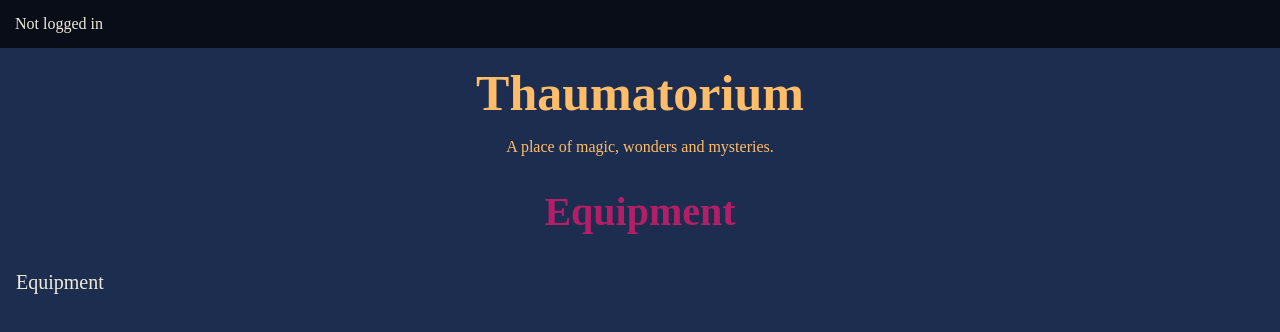
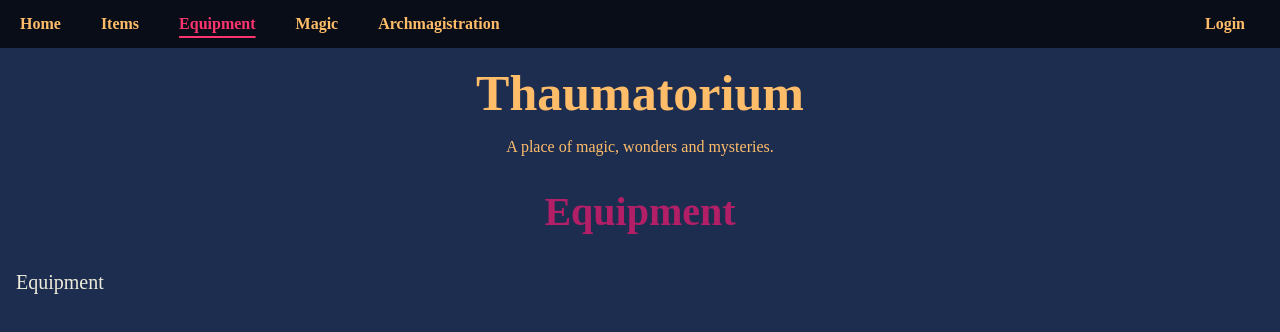
Before and after one commit to julesnuggy/thaumatorium, a React app in the folder frontend/: page /equipment in a window 1280 px wide. Shown: the top 332 px of the page. Built offline with nearby package versions, Linux system fonts and the light colour scheme.

Commit message:
Create site Header component

```diff
--- a/frontend/src/App.module.scss
+++ /dev/null
@@ -1,7 +0,0 @@
-@import 'src/constants/colours.scss';
-
-.headerBar {
-  padding: 15px;
-  background-color: $black-opaque;
-  color: $beige;
-}
--- a/frontend/src/App.tsx
+++ b/frontend/src/App.tsx
@@ -1,4 +1,4 @@
-import React, { createContext, useState } from 'react';
+import React, { createContext, useState } from "react";
 import { BrowserRouter, Switch, Route, Redirect } from 'react-router-dom';
 
 import Home from './pages/Home';
@@ -8,11 +8,11 @@ import Magic from './pages/Magic';
 import Archmagistration from './pages/Archmagistration';
 import Login from './pages/Login';
 
-import styles from './App.module.scss';
 import './Global.module.scss';
+import Header from "./components/Header/Header";
 
 type LoginContextType = {
-  loggedInUser: boolean,
+  loggedInUser: string,
   setLoggedInUser: React.Dispatch<any>
 }
 
@@ -28,9 +28,7 @@ const App = (): React.FC => {
   return (
     <BrowserRouter>
       <LoginContext.Provider value={loginContextValues}>
-        <div className={styles.headerBar}>
-          {loggedInUser ? `Logged in as: ${loggedInUser}` : 'Not logged in'}
-        </div>
+        <Header LoginContext={LoginContext} />
         <Switch>
           <Route exact path="/">
             <Home/>
--- /dev/null
+++ b/frontend/src/components/Header/Header.module.scss
@@ -0,0 +1,48 @@
+@import 'src/constants/colours';
+
+.header {
+  color: $yellow;
+
+  .navBar {
+    display: flex;
+    justify-content: space-between;
+    padding: 15px;
+    background-color: $black-opaque;
+    color: $beige;
+
+    .navButtonsWrapper, .account {
+      .navLink {
+        margin: 0 15px;
+        padding: 5px;
+        color: $yellow;
+        font-weight: bold;
+        text-decoration: none;
+
+        &:first-of-type {
+          margin-left: 0;
+        }
+
+        &:hover {
+          cursor: pointer;
+        }
+      }
+
+      .current {
+        color: $hot-pink;
+        text-decoration: underline;
+        text-underline-offset: 7px;
+        text-decoration-thickness: 2px;
+      }
+    }
+  }
+
+  .headerWrapper {
+    padding: 1rem;
+    text-align: center;
+
+    .headerTitle {
+      font-size: 50px;
+      font-weight: bold;
+    }
+  }
+}
--- /dev/null
+++ b/frontend/src/components/Header/Header.tsx
@@ -0,0 +1,44 @@
+import React from "react";
+
+import HeaderNavLink from './HeaderNavLink';
+import { navLocations } from '../../constants/navLocations';
+
+import styles from './Header.module.scss';
+
+type HeaderProps = {
+  LoginContext: React.Context
+}
+
+const Header = ({ LoginContext }: HeaderProps) => {
+  const { home, items, equipment, magic, archmagistration, login } = navLocations;
+  const Account = () => (
+    <LoginContext.Consumer>
+      {({ loggedInUser }) =>
+        (loggedInUser ? `Logged in as: ${loggedInUser}` : <HeaderNavLink location={login} />)
+      }
+    </LoginContext.Consumer>
+  )
+
+  return (
+    <div className={styles.header}>
+      <div className={styles.navBar}>
+        <div className={styles.navButtonsWrapper}>
+          <HeaderNavLink location={home} />
+          <HeaderNavLink location={items} />
+          <HeaderNavLink location={equipment} />
+          <HeaderNavLink location={magic} />
+          <HeaderNavLink location={archmagistration} />
+        </div>
+        <div className={styles.account}>
+          <Account />
+        </div>
+      </div>
+      <div className={styles.headerWrapper}>
+        <div className={styles.headerTitle}>Thaumatorium</div>
+        <p>A place of magic, wonders and mysteries.</p>
+      </div>
+    </div>
+  )
+}
+
+export default Header;
--- /dev/null
+++ b/frontend/src/components/Header/HeaderNavLink.tsx
@@ -0,0 +1,22 @@
+import React from 'react';
+import { NavLink } from 'react-router-dom';
+
+import { NavLocation } from '../../constants/navLocations';
+
+import styles from './Header.module.scss';
+
+type NavButtonProps = {
+  location: NavLocation,
+}
+
+const HeaderNavLink = ({ location }: NavButtonProps) => (
+  <NavLink
+    exact
+    to={location.path}
+    className={styles.navLink}
+    activeClassName={styles.current}>
+    {location.name}
+  </NavLink>
+);
+
+export default HeaderNavLink;
--- a/frontend/src/components/Page/Page.module.scss
+++ b/frontend/src/components/Page/Page.module.scss
@@ -1,15 +1,4 @@
 @import 'src/constants/colours';
-
-.header {
-  padding: 1rem;
-  text-align: center;
-  color: $yellow;
-
-  .headerTitle {
-    font-size: 50px;
-    font-weight: bold;
-  }
-}
 
 .pageTitle {
   text-align: center;
--- a/frontend/src/components/Page/Page.tsx
+++ b/frontend/src/components/Page/Page.tsx
@@ -9,10 +9,6 @@ type props = {
 
 const Page = ({ children, title }: props): React.FC => (
   <>
-    <div className={styles.header}>
-      <div className={styles.headerTitle}>Thaumatorium</div>
-      <p>A place of magic, wonders and mysteries.</p>
-    </div>
     <div className={styles.pageTitle}>{title}</div>
     <div className={styles.content}>
       {children}
--- /dev/null
+++ b/frontend/src/constants/navLocations.ts
@@ -0,0 +1,33 @@
+export type NavLocation = {
+  name: string,
+  path: string
+}
+
+export type NavLocations = Record<string, NavLocation>
+
+export const navLocations: NavLocations = {
+  home: {
+    name: 'Home',
+    path: '/'
+  },
+  items: {
+    name: 'Items',
+    path: '/items'
+  },
+  equipment: {
+    name: 'Equipment',
+    path: '/equipment'
+  },
+  magic: {
+    name: 'Magic',
+    path: '/magic'
+  },
+  archmagistration: {
+    name: 'Archmagistration',
+    path: '/archmagistration'
+  },
+  login: {
+    name: 'Login',
+    path: '/login'
+  }
+}
```
